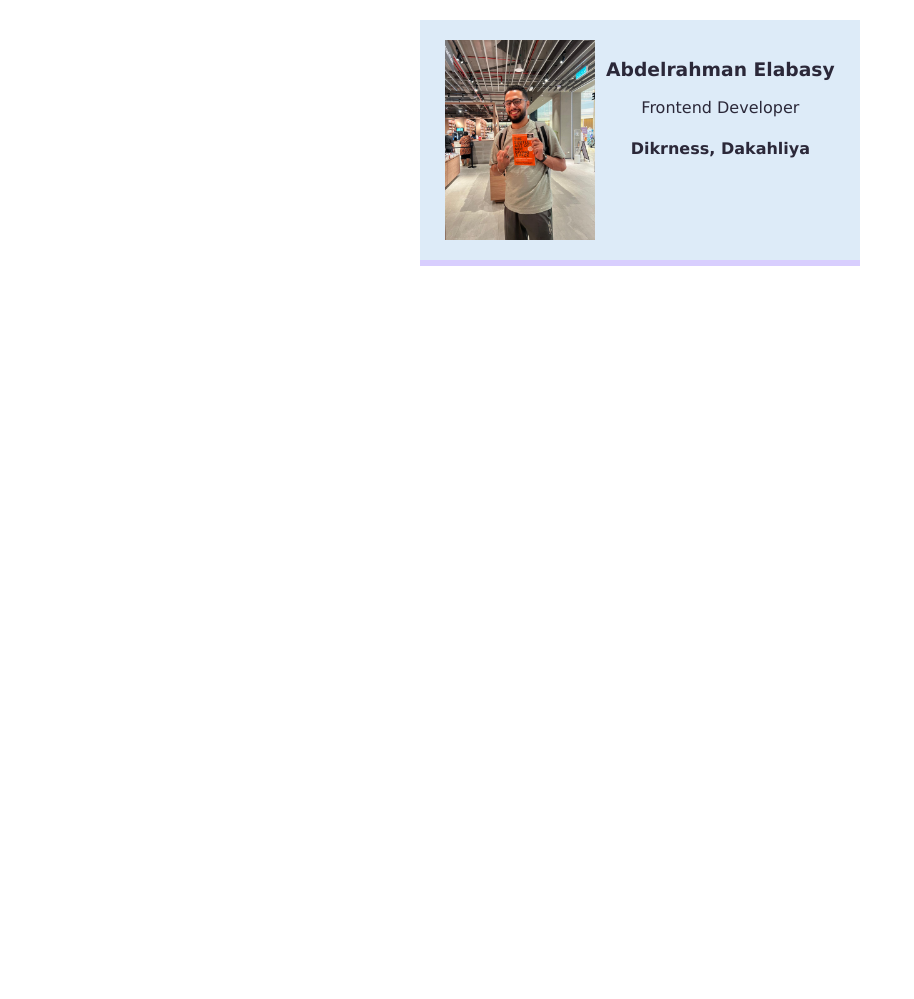
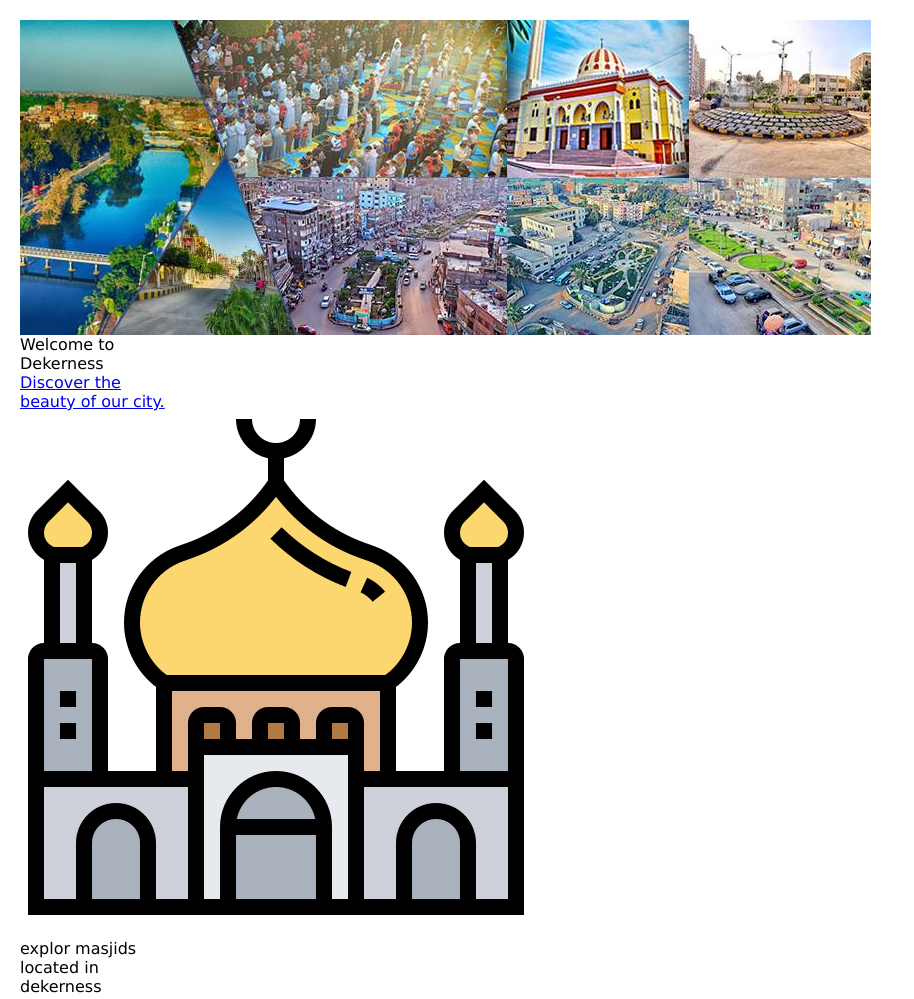
Before and after one commit to Aelabasy/personal-card, a plain HTML site: page index.html in a window 1280 px wide. Shown: the top 999 px of the page, without its empty margins (0-914 px from the left). Before the commit the page ends 800 px from the top, so only its background shows below. Drawn offline with Linux system fonts and the light colour scheme.

Commit message:
Add files via upload

```diff
--- a/index.html
+++ b/index.html
@@ -3,13 +3,46 @@
     <link rel="stylesheet" href="./style.css" />
 </head>
 <body>
-<div class="card">
-    <img class="avatar" src="images/personal-pic.jpeg">
-    <div >
-        <h3>Abdelrahman Elabasy</h3>
-        <p>Frontend Developer</p>
-        <h4>Dikrness, Dakahliya</h4>
+<div class="avatar">
+    <img src="images/Dekerness.jpg" alt="photo of the lovely city of dikrness">
+    <div class="text-overlay">
+        <span class="text-box title">Welcome to Dekerness</span>
+        <br> <span class="text-box subtitle"><a href="https://www.facebook.com/groups/1725863201413386">Discover the beauty of our city.</a></span>
     </div>
+
+
+    <div class="container">
+
+        <div>
+
+            <img src="images/mosque.png" class="icon">
+            <p>explor masjids located in dekerness</p>
+        </div>
+
+        <div>
+
+            <img src="images/cafe.png" class="icon">
+            <p>explor cafes located in dekerness</p>
+        </div>
+
+
+
+        <div>
+
+            <img src="images/shopping-cart.png" class="icon">
+            <p>explor markets located in dekerness</p>
+
+        </div>
+
+
+
+
+
+
+
+
+    </div>
+
 </div>
 </body>
 </html>
```
